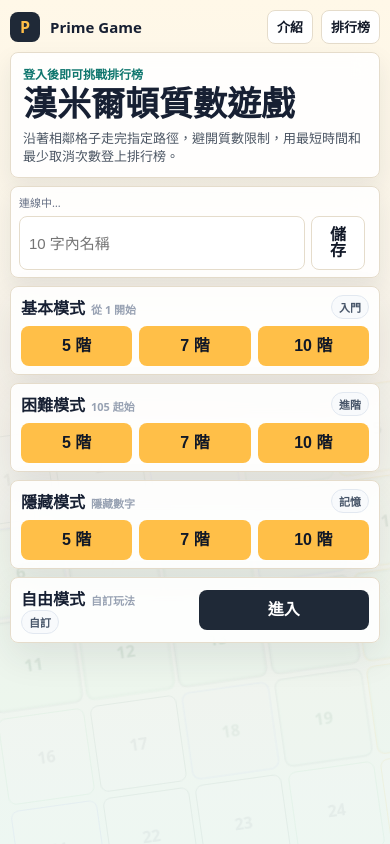
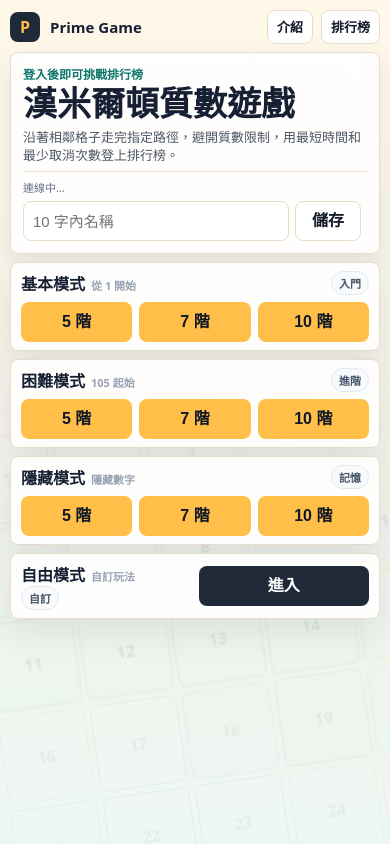
Before and after one commit to oro1081111/Prime_Game_test, a plain HTML site: page index.html in a window 390 px wide. Drawn offline with Linux system fonts and the light colour scheme; no server answers.

Commit message:
Merge hero and player settings panel

```diff
--- a/index.html
+++ b/index.html
@@ -150,7 +150,6 @@
       align-items:stretch;
     }
     .main-panel,
-    .side-panel,
     .mode-card {
       border:1px solid var(--line);
       border-radius:8px;
@@ -162,7 +161,7 @@
       padding:18px;
       display:flex;
       flex-direction:column;
-      gap:14px;
+      gap:12px;
       min-height:0;
     }
     .eyebrow {
@@ -185,11 +184,12 @@
       margin:0;
     }
     .side-panel {
-      padding:8px 10px;
+      padding:10px 0 0;
       display:grid;
       grid-template-columns:minmax(0, 1fr) auto;
       gap:8px;
       align-items:end;
+      border-top:1px solid rgba(229,220,203,.85);
     }
     .panel-head {
       display:flex;
@@ -240,7 +240,7 @@
     }
     .name-row {
       display:grid;
-      grid-template-columns:1fr auto;
+      grid-template-columns:1fr 70px;
       gap:6px;
     }
     #playerName {
@@ -255,6 +255,12 @@
     }
     .auth-actions .btn {
       min-width:96px;
+    }
+    #saveName {
+      width:70px;
+      padding-left:8px;
+      padding-right:8px;
+      white-space:nowrap;
     }
     .mode-section {
       display:flex;
@@ -338,9 +344,6 @@
       padding:2px 0 0;
     }
     @media (min-width:901px) {
-      .side-panel {
-        order:2;
-      }
       .mode-section {
         margin-top:auto;
       }
@@ -370,7 +373,7 @@
       }
       .main-panel {
         padding:12px;
-        gap:8px;
+        gap:7px;
         box-shadow:0 10px 24px rgba(31,41,55,.08);
       }
       .topbar {
@@ -410,9 +413,8 @@
         overflow:hidden;
       }
       .side-panel {
-        padding:7px 8px;
+        padding:7px 0 0;
         gap:6px;
-        box-shadow:0 10px 22px rgba(31,41,55,.08);
       }
       .panel-head {
         grid-column:auto;
@@ -432,7 +434,7 @@
         display:none;
       }
       .name-row {
-        grid-template-columns:1fr 54px;
+        grid-template-columns:1fr 66px;
       }
       .auth-actions {
         grid-column:2;
@@ -447,6 +449,9 @@
         min-height:34px;
         padding:7px 8px;
         font-size:12px;
+      }
+      #saveName {
+        width:66px;
       }
       .section-head {
         display:none;
@@ -493,6 +498,12 @@
       .mode-card {
         padding:8px;
       }
+      .name-row {
+        grid-template-columns:1fr 62px;
+      }
+      #saveName {
+        width:62px;
+      }
     }
   </style>
 </head>
@@ -527,9 +538,8 @@
         <h1>漢米爾頓質數遊戲</h1>
       </div>
       <p class="lead">沿著相鄰格子走完指定路徑，避開質數限制，用最短時間和最少取消次數登上排行榜。</p>
-    </section>
 
-    <aside class="side-panel" aria-label="玩家設定">
+      <div class="side-panel" aria-label="玩家設定">
         <div class="panel-head">
           <div>
             <div class="panel-title">玩家設定</div>
@@ -550,7 +560,8 @@
           <button id="btnGoogleSignIn" class="btn" style="display:none;">Google 登入</button>
           <button id="btnSignOut" class="btn secondary" style="display:none;">登出</button>
         </div>
-    </aside>
+      </div>
+    </section>
 
     <section class="mode-section" aria-label="選擇模式">
       <div class="section-head">
```
Lines whose indentation alone changed are shown as unchanged.
